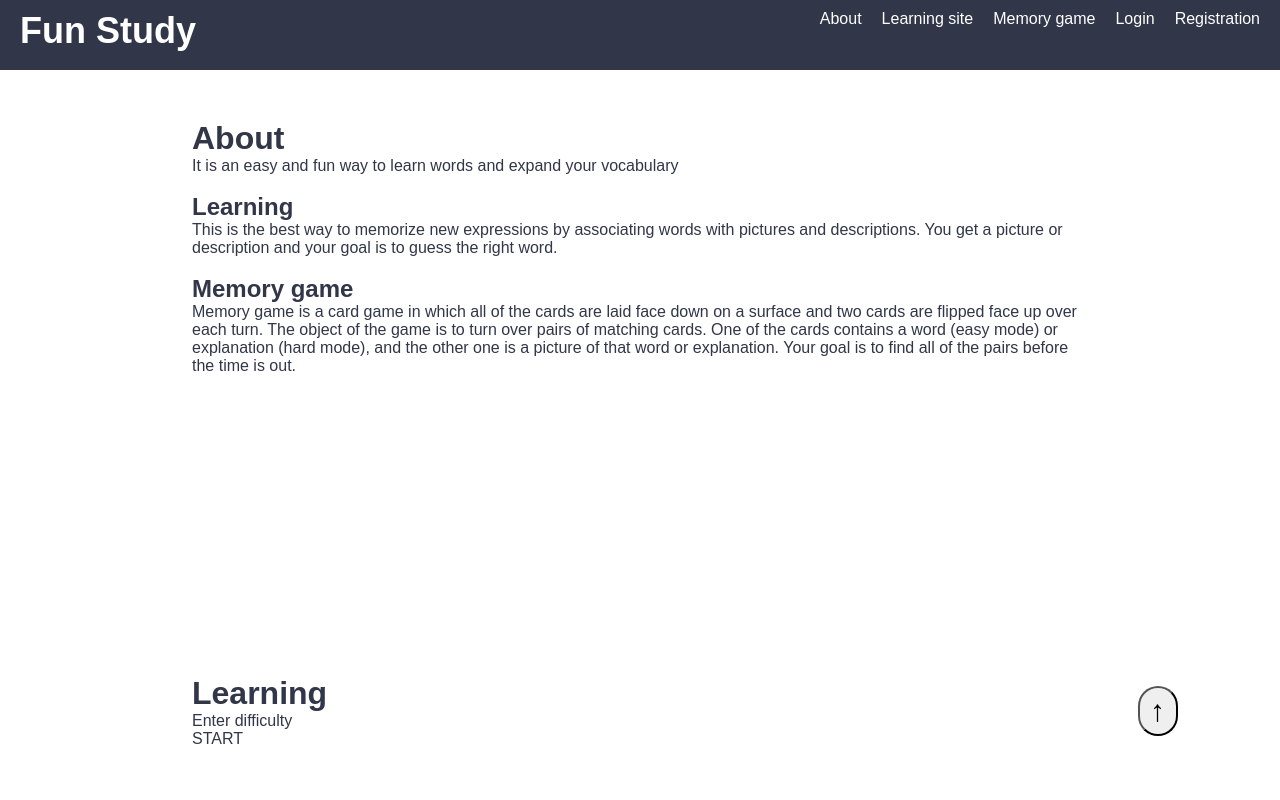
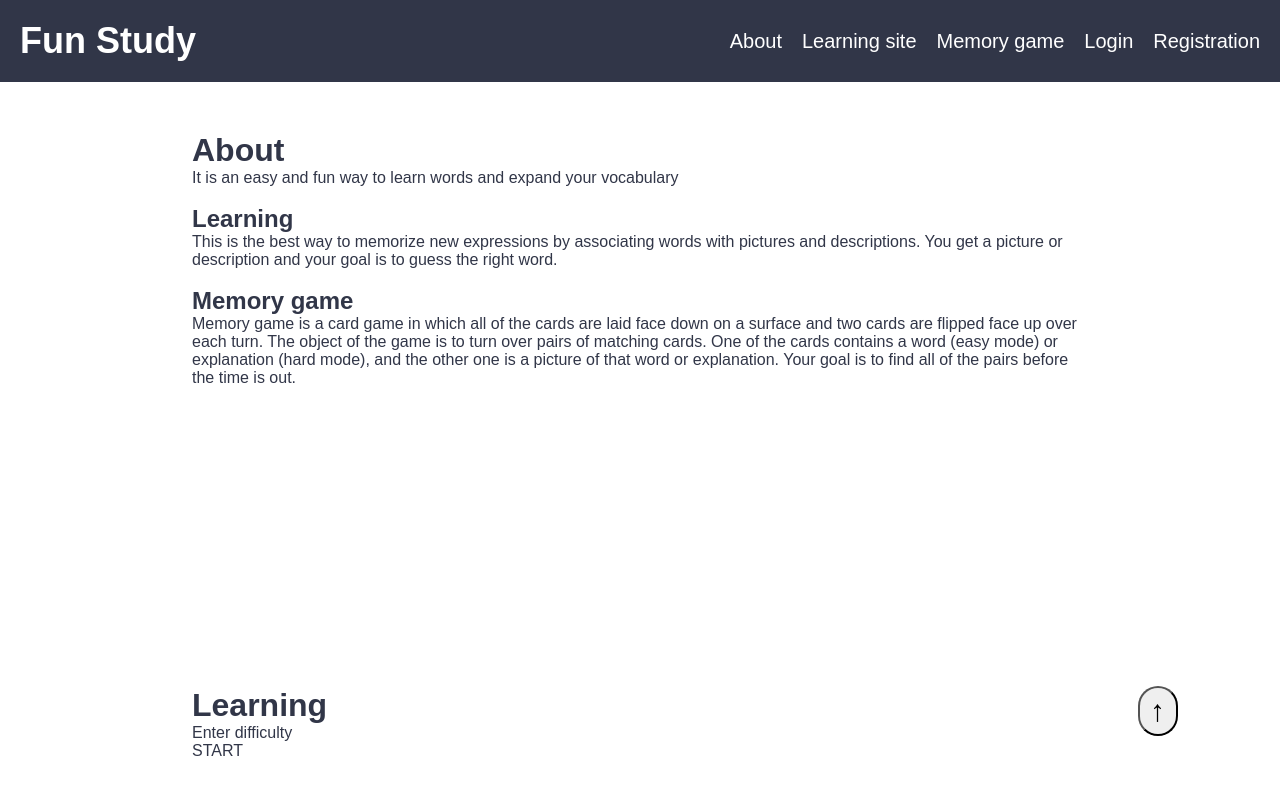
Before and after one commit to AdamSallai/FunStudy, a React (Create React App) app: page / in a window 1280 px wide. Shown: the top 800 px of the page. Built offline with nearby package versions, Linux system fonts and the light colour scheme.

Commit message:
merge fix

```diff
--- a/src/components/Navbar.js
+++ b/src/components/Navbar.js
@@ -19,13 +19,17 @@ export default function Navbar() {
         <Link className="link" to="about" smooth={true} duration={1000}>
           <h1>Fun Study</h1>
         </Link>
-
         <FlexBox dropdownStatus={dropdownStatus}>
           <Img onClick={changeDropdown} src="./dropdown.png"></Img>
           <Link className="link" to="about" smooth={true} duration={1000}>
             About
           </Link>
-          <Link className="link" to="learning_site" smooth={true} duration={1000}>
+          <Link
+            className="link"
+            to="learning_site"
+            smooth={true}
+            duration={1000}
+          >
             Learning site
           </Link>
           <Link className="link" to="memory" smooth={true} duration={1000}>
@@ -39,9 +43,7 @@ export default function Navbar() {
           </Link>
         </FlexBox>
       </Nav>
-      <ArrowToTop onClick={() => scroll.scrollToTop()}>
-        ↑
-          </ArrowToTop>
+      <ArrowToTop onClick={() => scroll.scrollToTop()}>↑</ArrowToTop>
     </div>
   );
 }
@@ -50,23 +52,23 @@ const Nav = styled.nav`
   position: relative;
   background-color: #313648;
   display: flex;
-  padding: 10px 10px;
+  padding: 10px;
   align-items: center;
-  text-align: center;
   justify-content: space-between;
-  height: 50px;
   .link {
     color: white;
     text-decoration: none;
     display: inline-block;
-    padding: 10px 10px;
-    height: 50px;
+    padding: 10px;
+    border-radius:10px;
+    font-size: 20px;
     cursor: pointer;
     &:hover{
       background-color: white;
       color: #313648;
     }
-    h1 {
+  }
+  h1 {
     font-size: 36px;
   }
   @media (max-width: 768px) {
@@ -115,4 +117,4 @@ const ArrowToTop = styled.button`
   height: 50px;
   border-radius: 50px;
   font-size: 30px;
-`
+`;
```
